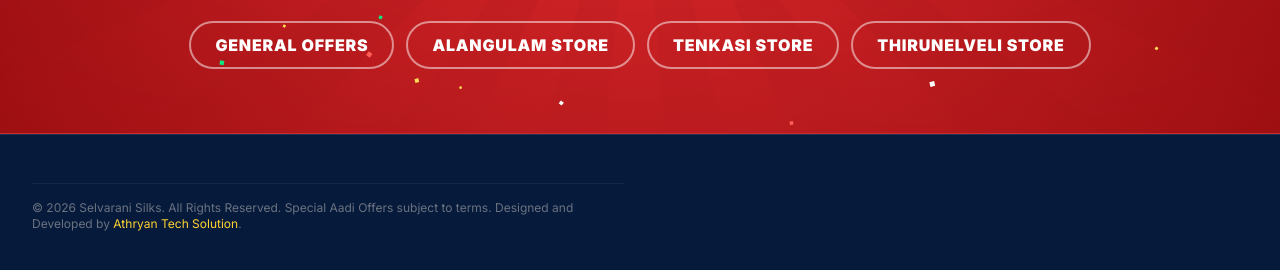
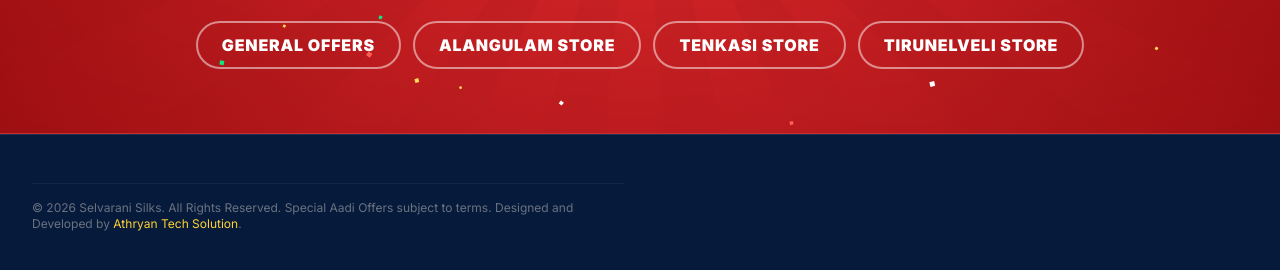
Before and after one commit to Naveen-M-V/SelvaRaniAadiCampaign, a plain HTML site: page index.html in a window 1280 px wide. Shown: the part 548-818 px from the top of the page. Drawn offline with nearby package versions, Linux system fonts and the light colour scheme; a web font is replaced by a local one.

```diff
--- a/index.html
+++ b/index.html
@@ -155,7 +155,7 @@
         Tenkasi Store
       </button>
       <button onclick="selectBranch('thirunelveli')" id="hero-tab-thirunelveli" class="px-6 py-2.5 rounded-full font-black text-sm md:text-base uppercase tracking-wider transition-all duration-300 select-none bg-transparent text-white hover:bg-white/10 border-2 border-white/50">
-        Thirunelveli Store
+        Tirunelveli Store
       </button>
     </div>
 
```
Also changed, not shown: media/Alangulam/Alangulam 1080 x 1350 pix/S1 1080 X 1350-06.jpg, media/Alangulam/Alangulam 1080 x 1350 pix/S1 1080 X 1350-07.jpg, media/Alangulam/Alangulam 1080 x 1350 pix/S1 1080 X 1350-08.jpg, 2 other files.
